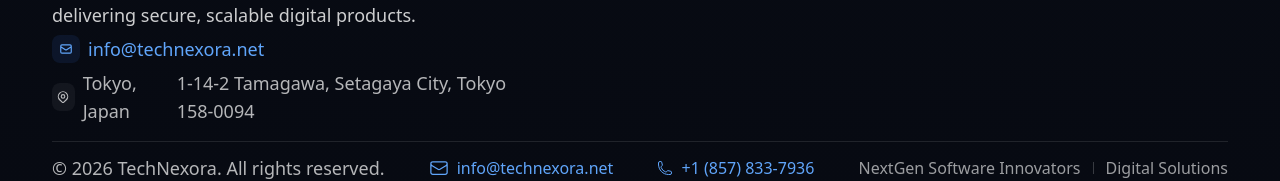
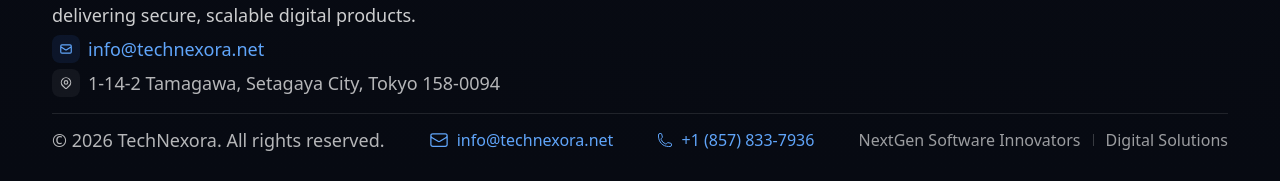
Before and after one commit to nochance19900208-source/technexora, a React (Vite) app: page /account in a window 1280 px wide. Shown: the part 1215-1396 px from the top of the page. Built offline with nearby package versions, Linux system fonts and the light colour scheme.

Commit message:
address fix

```diff
--- a/src/components/Footer.jsx
+++ b/src/components/Footer.jsx
@@ -61,7 +61,6 @@
                     <path strokeLinecap="round" strokeLinejoin="round" strokeWidth={2} d="M15 11a3 3 0 11-6 0 3 3 0 016 0z" />
                   </svg>
                 </div>
-                <span>Tokyo, Japan</span>
                 <span>1-14-2 Tamagawa, Setagaya City, Tokyo 158-0094</span>
               </div>
             </div>
```
